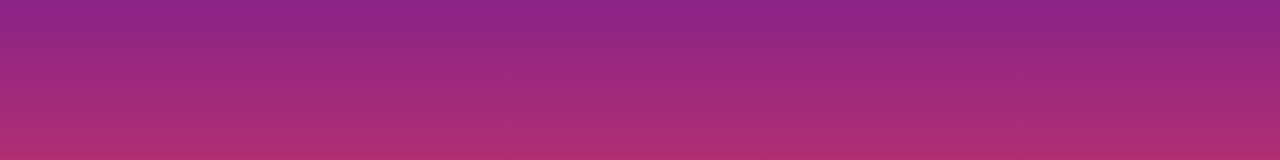
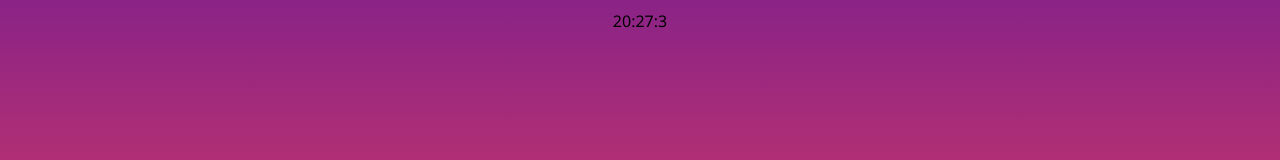
Before and after one commit to surizom/hallway-screen, a React (Create React App) app in the folder hallway-frontend/: page / in a window 1280 px wide. Shown: the top 160 px of the page. Built offline with nearby package versions, Linux system fonts and the light colour scheme.

Commit message:
add simple clock component

```diff
--- a/hallway-frontend/src/App.tsx
+++ b/hallway-frontend/src/App.tsx
@@ -1,9 +1,11 @@
 import React from 'react';
 import './App.css';
+import Clock from './Clock/Clock';
 
 function App() {
   return (
     <div className="App">
+      <Clock/>
     </div>
   );
 }
--- /dev/null
+++ b/hallway-frontend/src/Clock/Clock.css
@@ -0,0 +1,3 @@
+.hourclock{
+  padding: 10px;
+}
--- /dev/null
+++ b/hallway-frontend/src/Clock/Clock.tsx
@@ -0,0 +1,25 @@
+
+import React from 'react';
+import './Clock.css';
+
+const Clock = () => {
+
+    const [now, refreshNow] = React.useState(new Date());
+
+    React.useEffect(() => {
+        const interval = setInterval(
+            () => refreshNow(new Date()),
+            200
+        );
+
+        return () => {
+            clearInterval(interval);
+        }
+    }, []);
+
+
+    return (<div className="hourclock">{now.getHours()}:{now.getMinutes()}:{now.getSeconds()}</div>)
+
+}
+
+export default Clock;
```
